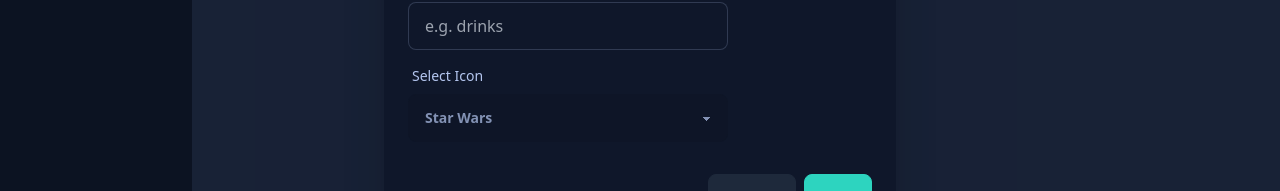
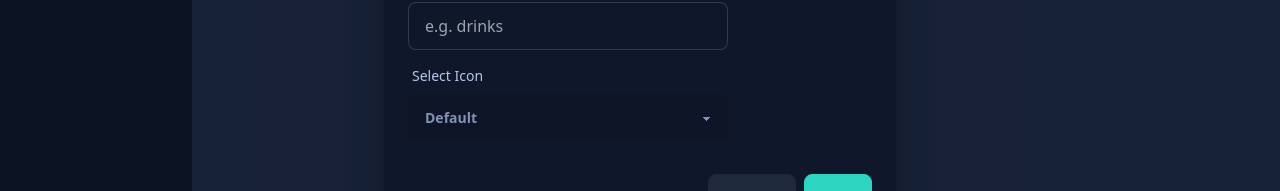
Before and after one commit to madvier83/next-kasir, a Next.js app: page /items in a window 1280 px wide. Both pictures are taken after a click on the label "+ ADD CATEGORY". Shown: the part 344-535 px from the top of the page. Built offline with nearby package versions, Linux system fonts and the light colour scheme.

Commit message:
fix comments

```diff
--- a/pages/history.jsx
+++ b/pages/history.jsx
@@ -200,7 +200,6 @@ export default function History() {
                     )}
                 </div>
 
-                {/* modal */}
                 <input type="checkbox" className="modal-toggle" />
                 <div
                     className={`modal modal-bottom sm:modal-middle ${
--- a/pages/items/index.jsx
+++ b/pages/items/index.jsx
@@ -337,7 +337,6 @@ export default function Items() {
                     </div>
                 )}
 
-                {/* category modal */}
                 <div
                     className={`modal modal-bottom sm:modal-middle ${
                         categoryModal && 'modal-open'
@@ -379,14 +378,10 @@ export default function Items() {
                                     className="select select-bordered"
                                     disabled
                                 >
-                                    <option disabled defaultValue={''}>
+                                    <option disabled defaultValue={'-'}>
                                         Pick one
                                     </option>
-                                    <option>Star Wars</option>
-                                    <option>Harry Potter</option>
-                                    <option>Lord of the Rings</option>
-                                    <option>Planet of the Apes</option>
-                                    <option>Star Trek</option>
+                                    <option>Default</option>
                                 </select>
                             </div>
 
@@ -410,7 +405,7 @@ export default function Items() {
                         </form>
                     </div>
                 </div>
-                {/* item modal  */}
+
                 <div
                     className={`modal modal-bottom sm:modal-middle ${
                         itemModal && 'modal-open'
@@ -529,7 +524,7 @@ export default function Items() {
                         </form>
                     </div>
                 </div>
-                {/* item update modal  */}
+
                 <div
                     className={`modal modal-bottom sm:modal-middle ${
                         itemUpdateModal && 'modal-open'
@@ -647,7 +642,7 @@ export default function Items() {
                         </form>
                     </div>
                 </div>
-                {/* end modal */}
+
             </GlobalDataProvider>
         </>
     )
```
Also changed, not shown: pages/exports.jsx (+1 -6 lines).
